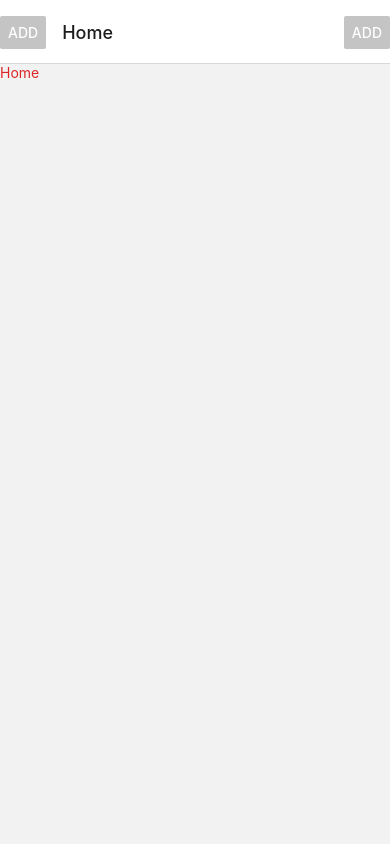
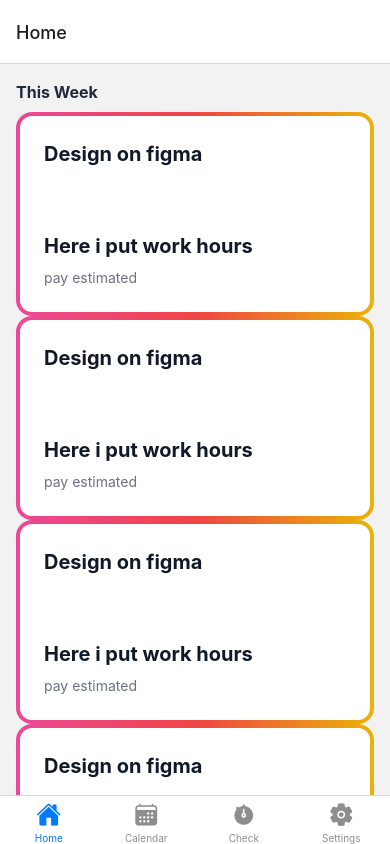
Before and after one commit to LeoMbm/work-hours, a React Native app: screen /Home in a window 390 px wide. Built offline with nearby package versions, Linux system fonts and the light colour scheme.

Commit message:
add: home page with card

```diff
--- a/App.tsx
+++ b/App.tsx
@@ -7,6 +7,8 @@ import Settings from './src/screens/Settings';
 import Home from './src/screens/Home';
 import { styled } from 'nativewind';
 import BottomTab from './src/components/BottomTab';
+import CalendarScreen from './src/screens/CalendarScreen';
+import CheckScreen from './src/screens/CheckScreen';
 
 const StyledText = styled(Text)
 const StyledView = styled(View)
@@ -17,7 +19,7 @@ export default function App() {
 // @ts-ignore
 
 <NavigationContainer>
-  <Header Home={Home} Settings={Settings}/>
+  <BottomTab HomeScreen={Home} CalendarScreen={CalendarScreen} CheckScreen={CheckScreen} SettingsScreen={Settings}/>
 </NavigationContainer>
 
 
--- a/package.json
+++ b/package.json
@@ -20,8 +20,10 @@
     "react": "18.1.0",
     "react-dom": "18.1.0",
     "react-native": "0.70.5",
+    "react-native-calendars": "^1.1292.0",
     "react-native-safe-area-context": "^4.4.1",
     "react-native-screens": "~3.18.0",
+    "react-native-vector-icons": "^9.2.0",
     "react-native-web": "~0.18.9"
   },
   "devDependencies": {
--- a/src/components/BottomTab.tsx
+++ b/src/components/BottomTab.tsx
@@ -1,14 +1,37 @@
 import { View, Text } from 'react-native'
 import React from 'react'
 import { createBottomTabNavigator } from '@react-navigation/bottom-tabs';
+import { Ionicons } from "@expo/vector-icons";
 
 const Tab = createBottomTabNavigator();
 
-const BottomTab = ({HomeScreen, SettingsScreen}) => {
+const BottomTab = ({HomeScreen, SettingsScreen, CalendarScreen, CheckScreen}) => {
   return (
     <Tab.Navigator>
-      <Tab.Screen name="Home" component={HomeScreen} />
-      <Tab.Screen name="Settings" component={SettingsScreen} />
+      <Tab.Screen name="Home" component={HomeScreen} options={{
+        tabBarLabel: 'Home',
+        tabBarIcon: ({ color, size }) => (
+          <Ionicons name="md-home" color={color} size={size} />
+        ),
+      }}/>
+      <Tab.Screen name="Calendar" component={CalendarScreen} options={{
+        tabBarLabel: 'Calendar',
+        tabBarIcon: ({ color, size }) => (
+          <Ionicons name="calendar" color={color} size={size} />
+        ),
+      }} />
+      <Tab.Screen name="Check" component={CheckScreen} options={{
+        tabBarLabel: 'Check',
+        tabBarIcon: ({ color, size }) => (
+          <Ionicons name="stopwatch" color={color} size={size} />
+        ),
+      }} />
+      <Tab.Screen name="Settings" component={SettingsScreen} options={{
+        tabBarLabel: 'Settings',
+        tabBarIcon: ({ color, size }) => (
+          <Ionicons name="settings" color={color} size={size} />
+        ),
+      }}/>
     </Tab.Navigator>
   )
 }
--- /dev/null
+++ b/src/components/CardHome.tsx
@@ -0,0 +1,27 @@
+import { View, Text, SafeAreaView } from 'react-native'
+import React from 'react'
+import { styled } from 'nativewind';
+const StyledText = styled(Text)
+const StyledView = styled(View)
+const CardHome = () => {
+  return (
+
+
+
+    <StyledView className='rounded-2xl bg-gradient-to-r from-pink-500 via-red-500 to-yellow-500 p-1 shadow-xs'>
+
+      <StyledView className='block rounded-xl bg-white p-6 sm:p-8'>
+      <StyledText className='text-xl font-bold text-gray-900'>Design on figma</StyledText>
+          <StyledView className='mt-16 sm:pr-8'>
+          <StyledText className='text-xl font-bold text-gray-900'>Here i put work hours</StyledText>
+          <StyledText className='mt-2 text-sm text-gray-500'>pay estimated</StyledText>
+          </StyledView>
+      </StyledView>
+
+    </StyledView>
+
+
+  )
+}
+
+export default CardHome
--- /dev/null
+++ b/src/screens/CalendarScreen.tsx
@@ -0,0 +1,17 @@
+import { View, Text } from 'react-native'
+import React from 'react'
+import { styled } from 'nativewind';
+
+
+const StyledView = styled(View)
+const StyledText = styled(Text)
+
+const CalendarScreen = () => {
+  return (
+    <View>
+      <Text>CalendarScreen</Text>
+    </View>
+  )
+}
+
+export default CalendarScreen
--- /dev/null
+++ b/src/screens/CheckScreen.tsx
@@ -0,0 +1,12 @@
+import { View, Text } from 'react-native'
+import React from 'react'
+
+const CheckScreen = () => {
+  return (
+    <View>
+      <Text>CheckScreen</Text>
+    </View>
+  )
+}
+
+export default CheckScreen
--- a/src/screens/Home.tsx
+++ b/src/screens/Home.tsx
@@ -1,13 +1,26 @@
-import { View, Text } from 'react-native'
+import { View, Text, ScrollView } from 'react-native'
 import React from 'react'
 import { styled } from 'nativewind';
+import CardHome from '../components/CardHome';
 const StyledText = styled(Text)
 const StyledView = styled(View)
+const StyledScrollView = styled(ScrollView)
 const Home = () => {
   return (
-    <View>
-      <StyledText className='text-red-600'>Home</StyledText>
-    </View>
+    <StyledScrollView
+      showsVerticalScrollIndicator={false}>
+    <StyledView className='flex-1 p-4'>
+
+
+      <StyledText className='text-gray-800 font-bold text-base mb-2'>This Week</StyledText>
+      <CardHome />
+      <CardHome />
+      <CardHome />
+      <CardHome />
+
+
+    </StyledView>
+    </StyledScrollView>
   )
 }
 
```
Also changed, not shown: 1 other file (tests, documents, lock files or other folders).
